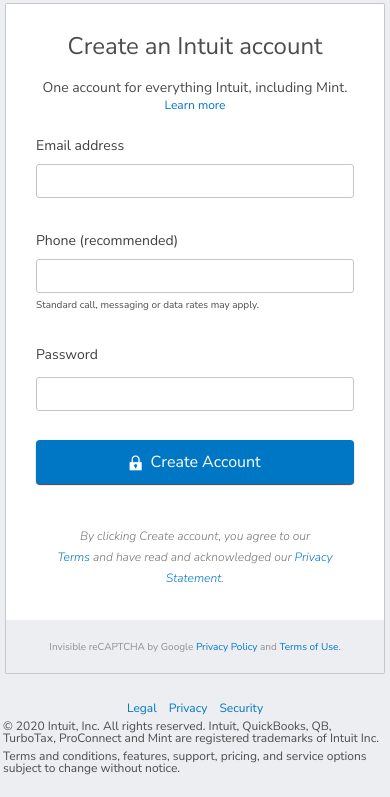
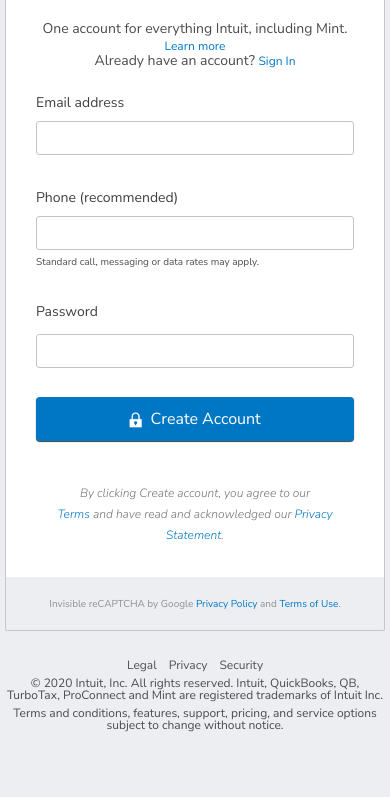
Before and after one commit to scottBowles/mint-signup-page-clone, a plain HTML site: page index.html in a window 390 px wide. Shown: the part 174-971 px from the top of the page. After the commit the page ends 928 px from the top, so only its background shows below. Drawn offline with Linux system fonts and the light colour scheme.

Commit message:
Add responsive media queries Query to remove top bar and add sign-in text in fieldset Center footer text

```diff
--- a/index.html
+++ b/index.html
@@ -64,6 +64,10 @@
         <h2>Create an Intuit account</h2>
         <h3>One account for everything Intuit, including Mint.</h3>
         <a href="https://accounts-help.lc.intuit.com/questions/1582580-creating-an-account"><p>Learn more</p></a>
+        <div class="sign-in-text">
+          <h3>Already have an account? </h3>
+          <a href="#"><p>Sign In</p></a>
+        </div>
         <label>Email address
           <input type="text" name="email-address">
         </label>
@@ -94,9 +98,9 @@
       </div>
       <footer>
         <ul>
-          <li><a href="http://about.intuit.com/legal/">Legal</a></li>
-          <li><a href="https://security.intuit.com/privacy/">Privacy</a></li>
-          <li><a href="http://security.intuit.com/">Security</a></li>
+          <li><a class="footer-link" href="http://about.intuit.com/legal/">Legal</a></li>
+          <li><a class="footer-link" href="https://security.intuit.com/privacy/">Privacy</a></li>
+          <li><a class="footer-link" href="http://security.intuit.com/">Security</a></li>
         </ul>
         <p>&#169; 2020 Intuit, Inc. All rights reserved. Intuit, QuickBooks, QB, TurboTax, ProConnect and Mint are registered trademarks of Intuit Inc.</p>
         <p>Terms and conditions, features, support, pricing, and service options subject to change without notice.</p>
--- a/style.css
+++ b/style.css
@@ -206,6 +206,14 @@
   text-align: center;
 }
 
+.sign-in-text {
+  display: none;
+}
+
+.sign-in-text * {
+  display: inline;
+}
+
 label {
   text-align: left;
   color: #404040;
@@ -299,11 +307,27 @@
   padding: 3px 6px;
 }
 
-footer a:hover {
-  color: rgb(76, 76, 76);
+footer a.footer-link {
+  color: #505050;
+}
+
+footer a.footer-link:hover {
   text-decoration: underline;
 }
 
 footer p {
   padding: 3px;
+  text-align: center;
 }
+
+@media (max-width: 767px) {
+
+  .top-bar {
+    display: none;
+  }
+
+  .sign-in-text {
+    display: block;
+  }
+
+}
```
